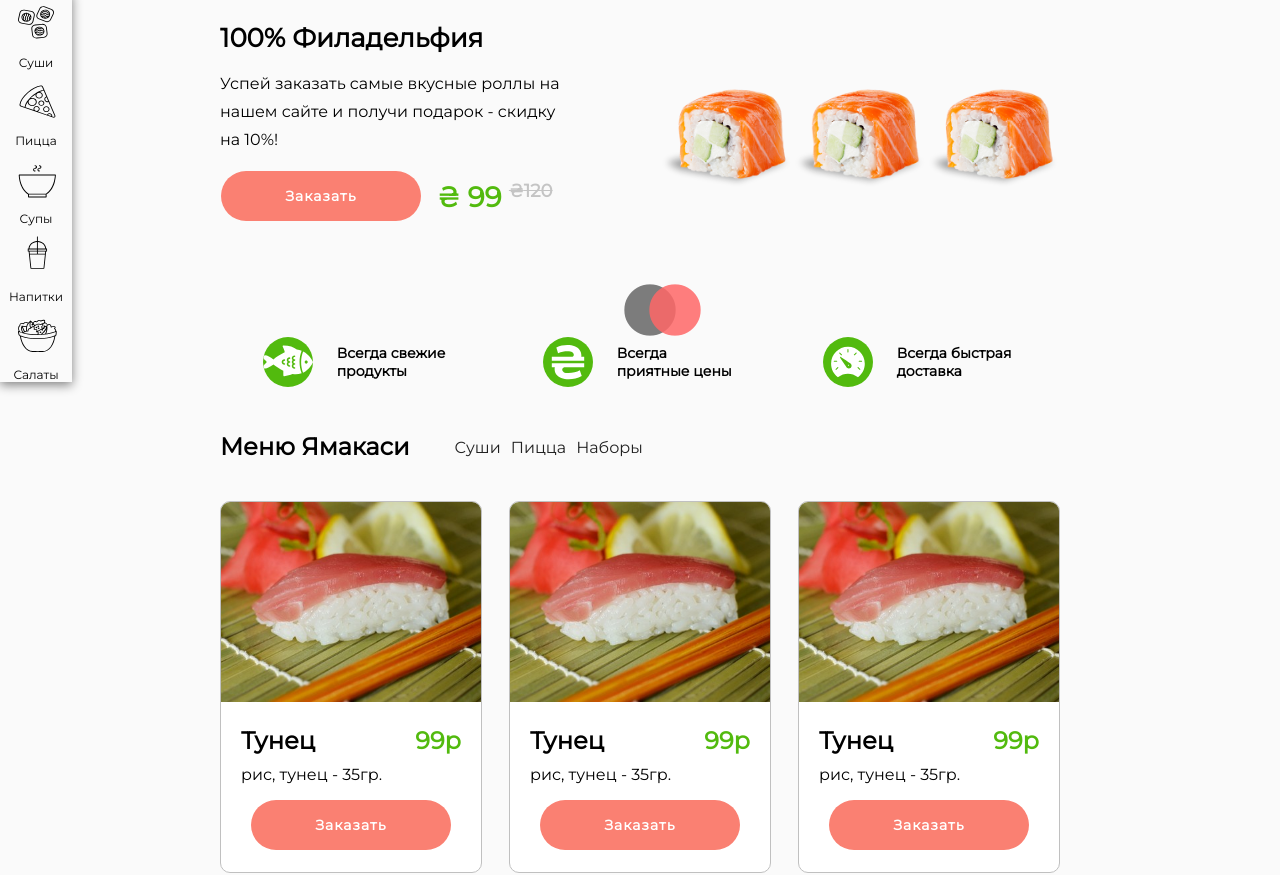
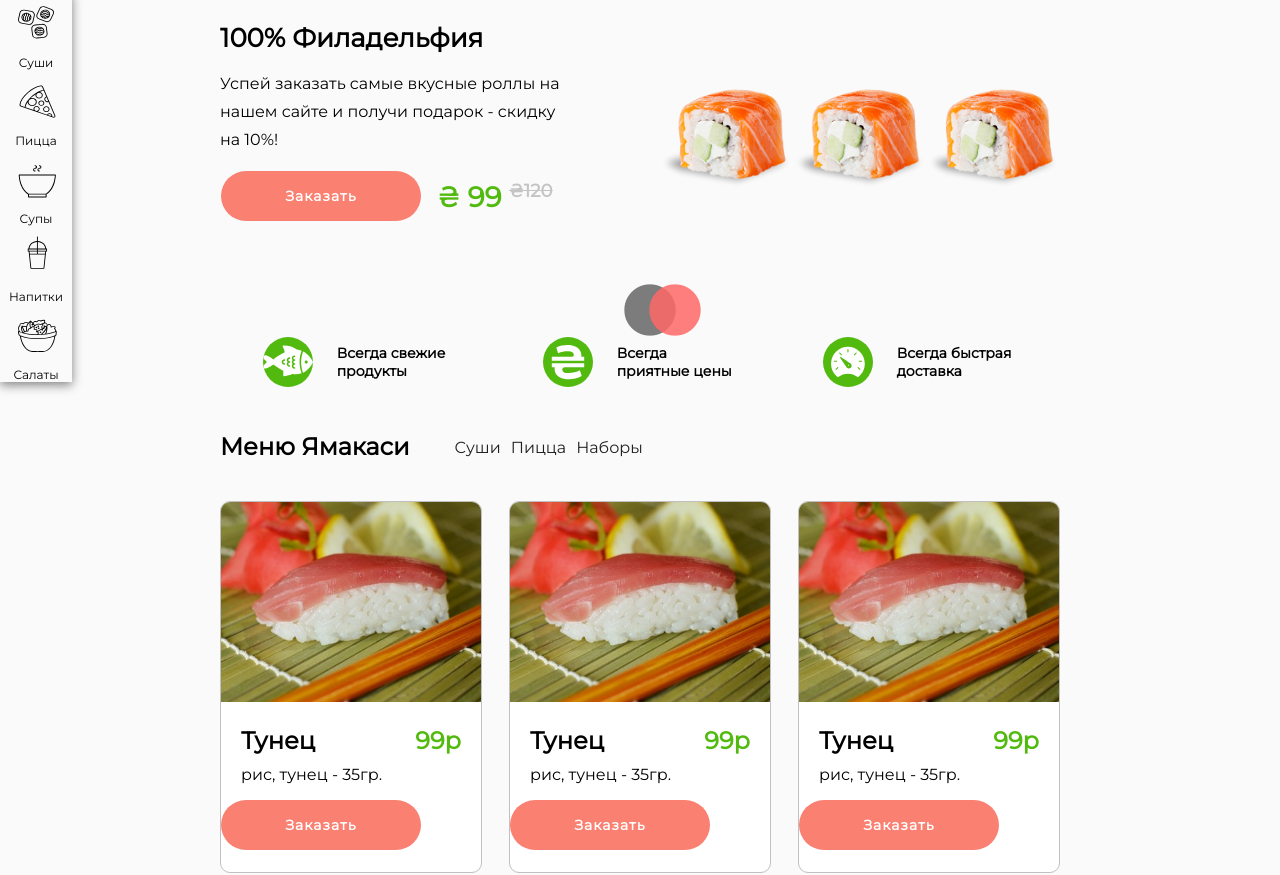
Before and after one commit to Nikita1999UA/yamasakiSite.github.io, a plain HTML site: page index.html in a window 1280 px wide. Shown: the part 89-964 px from the top of the page. Drawn offline with Linux system fonts and the light colour scheme; files whose address does not match are found by name.

Commit message:
Add files via upload

```diff
--- a/style/style.css
+++ b/style/style.css
@@ -358,9 +358,7 @@ aside .aside-menu ul li p{
 
 .button{
     cursor: pointer;
-    display: flex;
-    justify-content: center;
-    align-items: center;
+    text-align: center;
     color: white;
     width: 200px;
     height: 50px;
```
